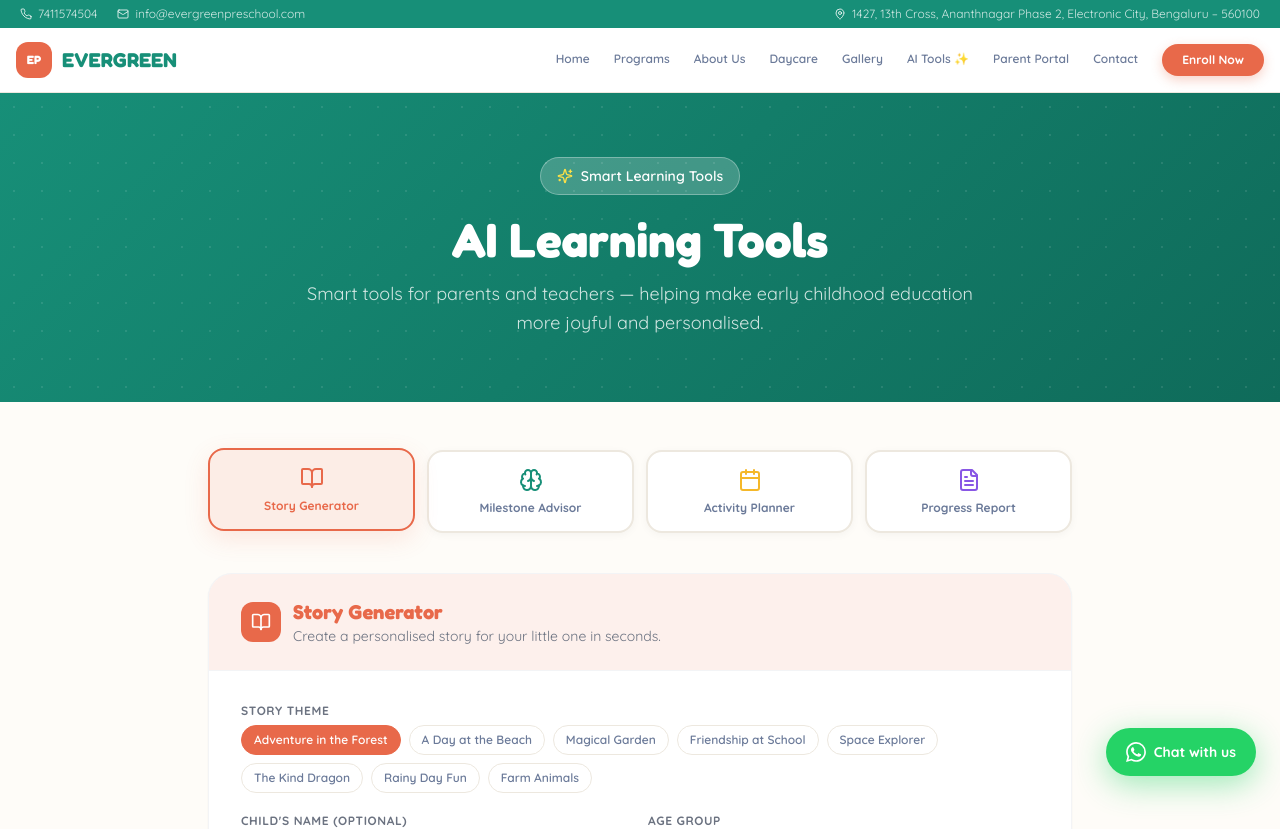
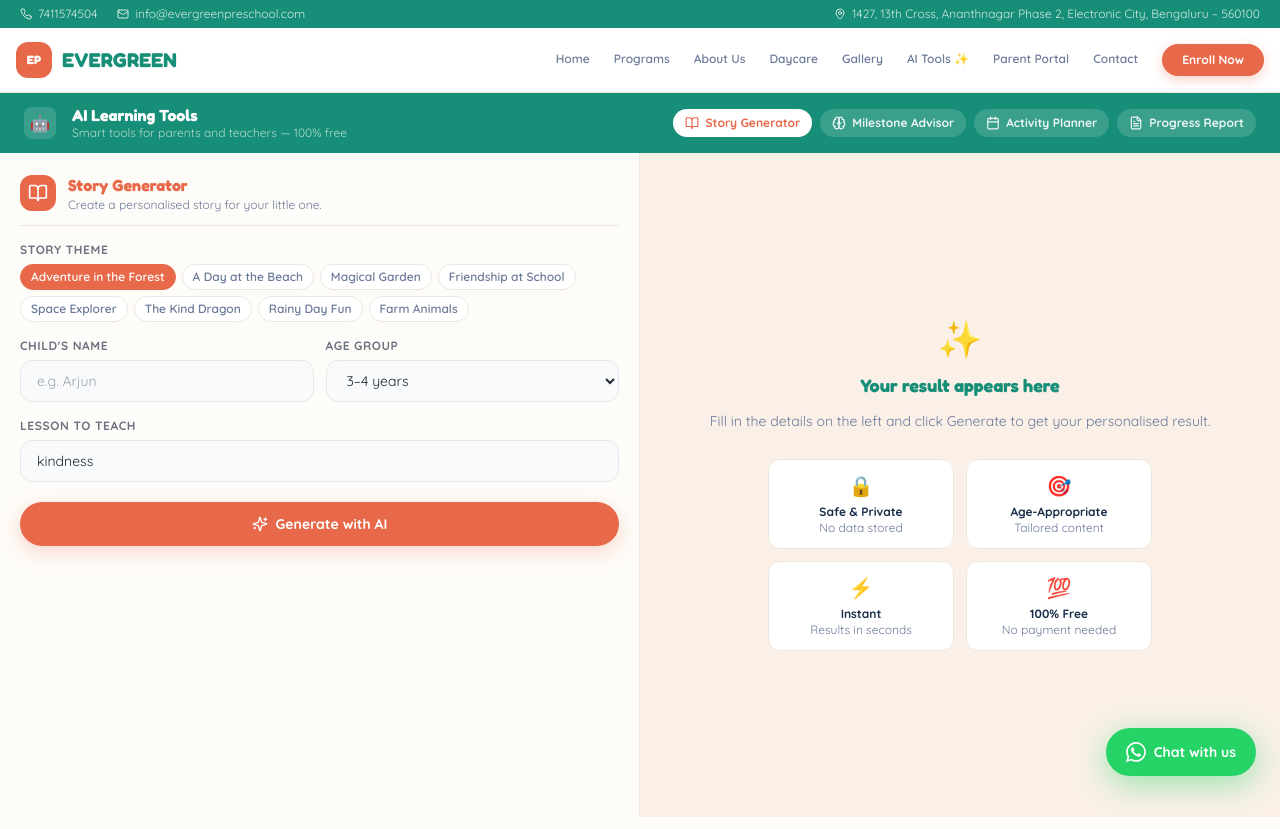
Before and after one commit to Evergreen1985/EPS-website, a Next.js app: page /ai-tools in a window 1280 px wide. Shown: the top 829 px of the page. Built offline with nearby package versions, Linux system fonts and the light colour scheme.

Commit message:
Update page.tsx

```diff
--- a/src/app/ai-tools/page.tsx
+++ b/src/app/ai-tools/page.tsx
@@ -1,5 +1,5 @@
 "use client";
-import { useState } from "react";
+import { useState, useEffect } from "react";
 import { BookOpen, Brain, Calendar, FileText, Sparkles, Loader2, RefreshCw } from "lucide-react";
 
 type Tool = "story" | "milestone" | "activity" | "report";
@@ -65,6 +65,12 @@ export default function AIToolsPage() {
   const [loading, setLoading]       = useState(false);
   const [result, setResult]         = useState("");
 
+  // Lock body scroll — this page is full-screen
+  useEffect(() => {
+    document.body.style.overflow = "hidden";
+    return () => { document.body.style.overflow = ""; };
+  }, []);
+
   const [storyTheme,    setStoryTheme]    = useState(storyThemes[0]);
   const [storyName,     setStoryName]     = useState("");
   const [storyAge,      setStoryAge]      = useState(ageGroups[2]);
@@ -105,89 +111,88 @@ export default function AIToolsPage() {
   });
 
   return (
-    <div className="min-h-screen pb-20" style={{ background: "#FEFCF8", fontFamily: "'Quicksand', sans-serif" }}>
+    <div style={{ background: "#FEFCF8", fontFamily: "'Quicksand', sans-serif", height:"calc(100vh - 76px)", display:"flex", flexDirection:"column", overflow:"hidden" }}>
 
-      {/* Header */}
-      <div className="py-16 text-center relative overflow-hidden" style={{ background: "linear-gradient(135deg, #178F78 0%, #0f6b5a 100%)" }}>
-        <div className="absolute inset-0 opacity-10" style={{ backgroundImage: "radial-gradient(circle, white 1px, transparent 1px)", backgroundSize: "28px 28px" }} />
-        <div className="relative z-10 max-w-3xl mx-auto px-4">
-          <div className="inline-flex items-center gap-2 bg-white/20 border border-white/30 rounded-full px-4 py-2 mb-5">
-            <Sparkles className="w-4 h-4 text-yellow-300" />
-            <span className="text-white text-sm font-semibold">Smart Learning Tools</span>
+      {/* Compact header band */}
+      <div className="flex-shrink-0 flex items-center gap-4 px-6 py-3" style={{ background:"#178F78" }}>
+        <div className="w-8 h-8 rounded-lg flex items-center justify-center text-base flex-shrink-0" style={{ background:"rgba(255,255,255,0.15)" }}>🤖</div>
+        <div className="flex-1">
+          <div className="font-bold text-white text-base leading-tight" style={{ fontFamily:"'Fredoka',sans-serif" }}>AI Learning Tools</div>
+          <div className="text-xs" style={{ color:"rgba(255,255,255,0.65)" }}>Smart tools for parents and teachers — 100% free</div>
         </div>
-          <h1 className="text-5xl font-bold text-white mb-4" style={{ fontFamily: "'Fredoka', sans-serif" }}>
-            AI Learning Tools
-          </h1>
-          <p className="text-white/80 text-lg leading-relaxed max-w-2xl mx-auto">
-            Smart tools for parents and teachers — helping make early childhood education more joyful and personalised.
-          </p>
-        </div>
-      </div>
-
-      <div className="max-w-4xl mx-auto px-4 py-12">
-
-        {/* Tool tabs */}
-        <div className="grid grid-cols-2 md:grid-cols-4 gap-3 mb-10">
+        {/* Tool tabs inline */}
+        <div className="hidden md:flex gap-2">
           {tools.map((tool) => {
             const Icon = tool.icon;
             const isActive = activeTool === tool.id;
             return (
               <button key={tool.id} onClick={() => { setActiveTool(tool.id); setResult(""); }}
-                className="flex flex-col items-center gap-2 p-4 rounded-2xl border-2 transition-all duration-200 cursor-pointer"
+                className="flex items-center gap-1.5 px-3 py-1.5 rounded-full text-xs font-bold transition-all"
                 style={{
-                  borderColor: isActive ? tool.color : "#EDE8DF",
-                  background:  isActive ? tool.bg : "white",
-                  transform:   isActive ? "translateY(-2px)" : "none",
-                  boxShadow:   isActive ? `0 8px 24px ${tool.color}25` : "0 2px 8px rgba(0,0,0,0.04)",
+                  background: isActive ? "white" : "rgba(255,255,255,0.15)",
+                  color: isActive ? tool.color : "rgba(255,255,255,0.9)",
                 }}>
-                <Icon className="w-6 h-6" style={{ color: tool.color }} />
-                <span className="text-xs font-bold text-center leading-tight" style={{ color: isActive ? tool.color : "#6B7A99" }}>
+                <Icon className="w-3.5 h-3.5" />
                 {tool.label}
-                </span>
+              </button>
+            );
+          })}
+        </div>
+      </div>
+
+      {/* Main content — two columns */}
+      <div className="flex-1 overflow-hidden flex gap-0">
+
+        {/* Left: inputs */}
+        <div className="w-1/2 border-r overflow-y-auto p-5" style={{ borderColor:"#EDE8DF", scrollbarWidth:"none" as const }}>
+          {/* Mobile tool tabs */}
+          <div className="flex gap-2 mb-4 md:hidden">
+            {tools.map((tool) => {
+              const Icon = tool.icon;
+              const isActive = activeTool === tool.id;
+              return (
+                <button key={tool.id} onClick={() => { setActiveTool(tool.id); setResult(""); }}
+                  className="flex-1 flex flex-col items-center gap-1 p-2 rounded-xl border text-xs font-bold transition-all"
+                  style={{ borderColor: isActive ? tool.color : "#EDE8DF", background: isActive ? tool.bg : "white", color: isActive ? tool.color : "#6B7A99" }}>
+                  <Icon className="w-4 h-4" />
+                  {tool.label.split(" ")[0]}
                 </button>
               );
             })}
           </div>
 
-        {/* Panel */}
-        <div className="bg-white rounded-3xl border border-gray-100 shadow-sm overflow-hidden">
-          <div className="px-8 py-6 border-b border-gray-100" style={{ background: currentTool.bg }}>
-            <div className="flex items-center gap-3">
-              <div className="w-10 h-10 rounded-xl flex items-center justify-center" style={{ background: currentTool.color }}>
+          {/* Active tool header */}
+          <div className="flex items-center gap-3 mb-4 pb-3 border-b" style={{ borderColor:"#EDE8DF" }}>
+            <div className="w-9 h-9 rounded-xl flex items-center justify-center" style={{ background:currentTool.color }}>
               <currentTool.icon className="w-5 h-5 text-white" />
             </div>
             <div>
-                <h2 className="text-xl font-bold" style={{ fontFamily: "'Fredoka', sans-serif", color: currentTool.color }}>
-                  {currentTool.label}
-                </h2>
-                <p className="text-sm text-gray-500">
-                  {activeTool === "story"     && "Create a personalised story for your little one in seconds."}
-                  {activeTool === "milestone" && "Get developmental milestone guidance for your child's age."}
-                  {activeTool === "activity"  && "Generate fun, educational activities tailored to your child."}
-                  {activeTool === "report"    && "Create a warm, professional progress report in seconds."}
-                </p>
+              <div className="font-bold text-base" style={{ fontFamily:"'Fredoka',sans-serif", color:currentTool.color }}>{currentTool.label}</div>
+              <div className="text-xs" style={{ color:"#6B7A99" }}>
+                {activeTool === "story"     && "Create a personalised story for your little one."}
+                {activeTool === "milestone" && "Get developmental guidance for your child's age."}
+                {activeTool === "activity"  && "Generate fun, educational activities instantly."}
+                {activeTool === "report"    && "Create a warm progress report in seconds."}
               </div>
             </div>
           </div>
 
-          <div className="p-8">
-
-            {/* STORY */}
+          {/* STORY inputs */}
           {activeTool === "story" && (
-              <div className="space-y-5">
+            <div className="space-y-4">
               <div>
                 <label className={labelCls}>Story Theme</label>
-                  <div className="flex flex-wrap gap-2">
+                <div className="flex flex-wrap gap-1.5">
                   {storyThemes.map(t => (
                     <button key={t} onClick={() => setStoryTheme(t)}
-                        className="px-3 py-1.5 rounded-full text-xs font-semibold border transition-all"
+                      className="px-2.5 py-1 rounded-full text-xs font-semibold border transition-all"
                       style={chipCls(storyTheme===t, "#E8694A")}>{t}</button>
                   ))}
                 </div>
               </div>
-                <div className="grid grid-cols-2 gap-4">
+              <div className="grid grid-cols-2 gap-3">
                 <div>
-                    <label className={labelCls}>Child&apos;s Name (optional)</label>
+                  <label className={labelCls}>Child&apos;s Name</label>
                   <input className={inputCls} placeholder="e.g. Arjun" value={storyName} onChange={e=>setStoryName(e.target.value)} />
                 </div>
                 <div>
@@ -199,38 +204,37 @@ export default function AIToolsPage() {
               </div>
               <div>
                 <label className={labelCls}>Lesson to Teach</label>
-                  <input className={inputCls} placeholder="e.g. kindness, sharing, bravery, honesty"
-                    value={storyLesson} onChange={e=>setStoryLesson(e.target.value)} />
+                <input className={inputCls} placeholder="e.g. kindness, sharing, bravery" value={storyLesson} onChange={e=>setStoryLesson(e.target.value)} />
               </div>
             </div>
           )}
 
-            {/* MILESTONE */}
+          {/* MILESTONE inputs */}
           {activeTool === "milestone" && (
-              <div className="space-y-5">
+            <div className="space-y-4">
               <div>
                 <label className={labelCls}>Child&apos;s Age Group</label>
-                  <div className="flex flex-wrap gap-2">
+                <div className="flex flex-wrap gap-1.5">
                   {ageGroups.map(a => (
                     <button key={a} onClick={() => setMsAge(a)}
-                        className="px-3 py-1.5 rounded-full text-xs font-semibold border transition-all"
+                      className="px-2.5 py-1 rounded-full text-xs font-semibold border transition-all"
                       style={chipCls(msAge===a, "#178F78")}>{a}</button>
                   ))}
                 </div>
               </div>
               <div>
                 <label className={labelCls}>Specific Concern (optional)</label>
-                  <textarea className={inputCls} rows={3}
+                <textarea className={inputCls} rows={4}
                   placeholder="e.g. My child is not yet speaking many words..."
                   value={msConcern} onChange={e=>setMsConcern(e.target.value)} />
               </div>
             </div>
           )}
 
-            {/* ACTIVITY */}
+          {/* ACTIVITY inputs */}
           {activeTool === "activity" && (
-              <div className="space-y-5">
-                <div className="grid grid-cols-2 gap-4">
+            <div className="space-y-4">
+              <div className="grid grid-cols-2 gap-3">
                 <div>
                   <label className={labelCls}>Age Group</label>
                   <select className={inputCls} value={actAge} onChange={e=>setActAge(e.target.value)}>
@@ -246,26 +250,25 @@ export default function AIToolsPage() {
               </div>
               <div>
                 <label className={labelCls}>Skill to Develop</label>
-                  <div className="flex flex-wrap gap-2">
+                <div className="flex flex-wrap gap-1.5">
                   {skills.map(s => (
                     <button key={s} onClick={() => setActSkill(s)}
-                        className="px-3 py-1.5 rounded-full text-xs font-semibold border transition-all"
+                      className="px-2.5 py-1 rounded-full text-xs font-semibold border transition-all"
                       style={chipCls(actSkill===s, "#F5B829")}>{s}</button>
                   ))}
                 </div>
               </div>
               <div>
                 <label className={labelCls}>Available Materials (optional)</label>
-                  <input className={inputCls} placeholder="e.g. paper, crayons, blocks, playdough..."
-                    value={actMaterials} onChange={e=>setActMaterials(e.target.value)} />
+                <input className={inputCls} placeholder="e.g. paper, crayons, blocks, playdough..." value={actMaterials} onChange={e=>setActMaterials(e.target.value)} />
               </div>
             </div>
           )}
 
-            {/* REPORT */}
+          {/* REPORT inputs */}
           {activeTool === "report" && (
-              <div className="space-y-5">
-                <div className="grid grid-cols-2 gap-4">
+            <div className="space-y-4">
+              <div className="grid grid-cols-2 gap-3">
                 <div>
                   <label className={labelCls}>Child&apos;s Name</label>
                   <input className={inputCls} placeholder="e.g. Priya" value={repName} onChange={e=>setRepName(e.target.value)} />
@@ -279,69 +282,62 @@ export default function AIToolsPage() {
               </div>
               <div>
                 <label className={labelCls}>Strengths Observed</label>
-                  <textarea className={inputCls} rows={2}
-                    placeholder="e.g. loves art, very social, great with numbers, kind to friends..."
-                    value={repStrengths} onChange={e=>setRepStrengths(e.target.value)} />
+                <textarea className={inputCls} rows={2} placeholder="e.g. loves art, very social, great with numbers..." value={repStrengths} onChange={e=>setRepStrengths(e.target.value)} />
               </div>
               <div>
                 <label className={labelCls}>Areas for Growth</label>
-                  <textarea className={inputCls} rows={2}
-                    placeholder="e.g. working on sharing, developing pencil grip, building confidence..."
-                    value={repImprove} onChange={e=>setRepImprove(e.target.value)} />
+                <textarea className={inputCls} rows={2} placeholder="e.g. working on sharing, building confidence..." value={repImprove} onChange={e=>setRepImprove(e.target.value)} />
               </div>
             </div>
           )}
 
           {/* Generate button */}
           <button onClick={handleGenerate} disabled={loading}
-              className="mt-6 w-full flex items-center justify-center gap-2 py-3.5 rounded-full text-white font-bold text-sm transition-all"
-              style={{
-                background:  loading ? "#ccc" : currentTool.color,
-                boxShadow:   loading ? "none" : `0 8px 24px ${currentTool.color}40`,
-                cursor:      loading ? "not-allowed" : "pointer",
-              }}>
+            className="mt-5 w-full flex items-center justify-center gap-2 py-3 rounded-full text-white font-bold text-sm transition-all"
+            style={{ background: loading ? "#ccc" : currentTool.color, boxShadow: loading ? "none" : `0 6px 20px ${currentTool.color}40`, cursor: loading ? "not-allowed" : "pointer", fontFamily:"'Quicksand',sans-serif" }}>
             {loading
               ? <><Loader2 className="w-4 h-4 animate-spin" /> Generating...</>
               : <><Sparkles className="w-4 h-4" /> Generate with AI</>}
           </button>
+        </div>
 
-            {/* Result */}
-            {result && (
-              <div className="mt-6 rounded-2xl border-2 overflow-hidden" style={{ borderColor: currentTool.color + "40" }}>
-                <div className="px-5 py-3 flex items-center justify-between" style={{ background: currentTool.bg }}>
+        {/* Right: result */}
+        <div className="w-1/2 overflow-y-auto p-5" style={{ scrollbarWidth:"none" as const, background:"#FAF0E8" }}>
+          {result ? (
+            <div className="bg-white rounded-2xl border overflow-hidden h-full flex flex-col" style={{ borderColor:"#EDE8DF" }}>
+              <div className="px-4 py-3 flex items-center justify-between border-b flex-shrink-0" style={{ background:currentTool.bg, borderColor:"#EDE8DF" }}>
                 <div className="flex items-center gap-2">
-                    <Sparkles className="w-4 h-4" style={{ color: currentTool.color }} />
-                    <span className="text-sm font-bold" style={{ color: currentTool.color }}>Result</span>
+                  <Sparkles className="w-4 h-4" style={{ color:currentTool.color }} />
+                  <span className="text-sm font-bold" style={{ color:currentTool.color }}>Result</span>
                 </div>
                 <button onClick={handleGenerate}
-                    className="flex items-center gap-1.5 text-xs font-semibold hover:opacity-70 transition-opacity"
-                    style={{ color: currentTool.color }}>
-                    <RefreshCw className="w-3.5 h-3.5" /> Regenerate
+                  className="flex items-center gap-1 text-xs font-semibold hover:opacity-70"
+                  style={{ color:currentTool.color }}>
+                  <RefreshCw className="w-3 h-3" /> Regenerate
                 </button>
               </div>
-                <div className="p-5 bg-white">
-                  <p className="text-sm text-gray-700 leading-relaxed whitespace-pre-wrap">{result}</p>
+              <div className="p-5 flex-1 overflow-y-auto" style={{ scrollbarWidth:"none" as const }}>
+                <p className="text-xs leading-relaxed whitespace-pre-wrap" style={{ color:"#374151" }}>{result}</p>
+              </div>
+            </div>
+          ) : (
+            <div className="h-full flex flex-col items-center justify-center text-center gap-3">
+              <div className="text-4xl">✨</div>
+              <div className="font-bold text-lg" style={{ fontFamily:"'Fredoka',sans-serif", color:"#178F78" }}>Your result appears here</div>
+              <p className="text-sm" style={{ color:"#6B7A99" }}>Fill in the details on the left and click Generate to get your personalised result.</p>
+              <div className="grid grid-cols-2 gap-3 mt-4 w-full max-w-sm">
+                {[["🔒","Safe & Private","No data stored"],["🎯","Age-Appropriate","Tailored content"],["⚡","Instant","Results in seconds"],["💯","100% Free","No payment needed"]].map(([icon,t,d])=>(
+                  <div key={t} className="bg-white rounded-xl p-3 text-center border" style={{ borderColor:"#EDE8DF" }}>
+                    <div className="text-xl mb-1">{icon}</div>
+                    <div className="text-xs font-bold" style={{ color:"#1A2F4A" }}>{t}</div>
+                    <div className="text-xs" style={{ color:"#6B7A99" }}>{d}</div>
+                  </div>
+                ))}
               </div>
             </div>
           )}
         </div>
       </div>
-
-        {/* Info cards */}
-        <div className="grid md:grid-cols-3 gap-5 mt-10">
-          {[
-            { icon: "🔒", title: "Safe & Private",    desc: "No child data is stored. All content is generated fresh each time and never saved." },
-            { icon: "🎯", title: "Age-Appropriate",   desc: "Every tool is calibrated for early childhood development stages from 9 months to 8 years." },
-            { icon: "⚡", title: "Instant Results",   desc: "Get personalised content in seconds — stories, plans, reports and milestone guidance." },
-          ].map(c => (
-            <div key={c.title} className="bg-white rounded-2xl border border-gray-100 p-5 text-center shadow-sm">
-              <div className="text-3xl mb-3">{c.icon}</div>
-              <div className="font-bold text-gray-800 mb-2" style={{ fontFamily: "'Fredoka', sans-serif" }}>{c.title}</div>
-              <div className="text-xs text-gray-500 leading-relaxed">{c.desc}</div>
-            </div>
-          ))}
-        </div>
-      </div>
     </div>
   );
 }
```
Lines whose indentation alone changed are shown as unchanged.
